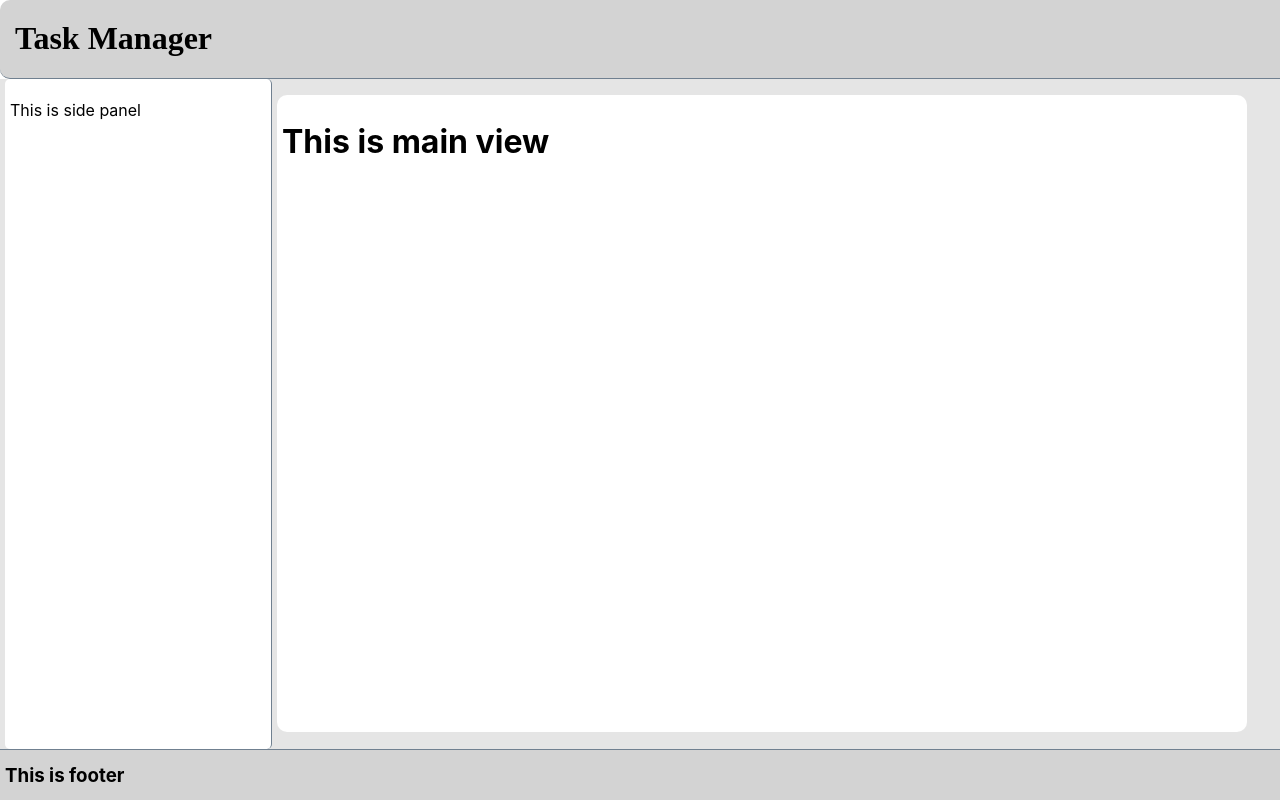
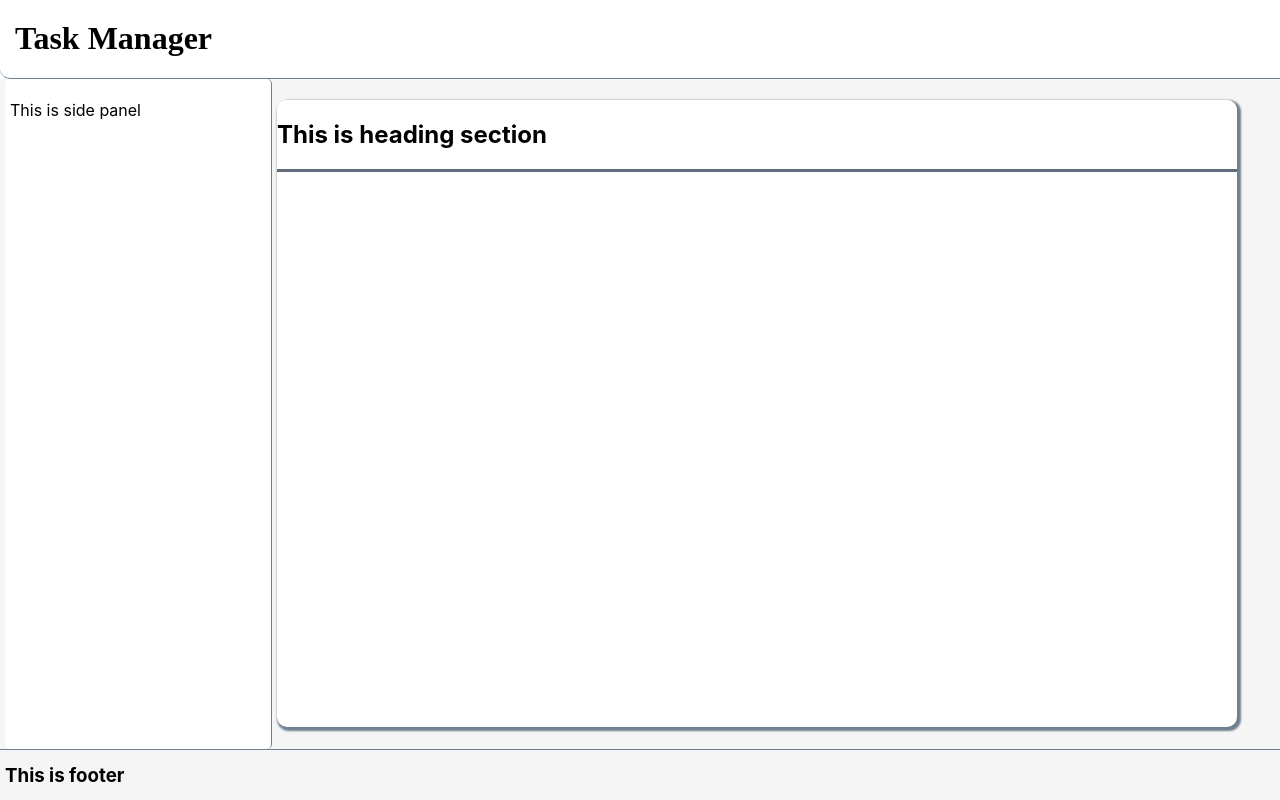
Before and after one commit to a-deep97/Task-manager, a React (Create React App) app in the folder task_manager_ui/: page /projects in a window 1280 px wide. Built offline with nearby package versions, Linux system fonts and the light colour scheme.

Commit message:
Added Borders ans shadows in components

```diff
--- a/task_manager_ui/src/static/css/content-view.css
+++ b/task_manager_ui/src/static/css/content-view.css
@@ -1,12 +1,21 @@
 .content-view{
-    background-color: var(--code1_color6);
+    background-color: var(--code1_color7);
     border-radius: 10px;
+    box-shadow: 2px 2px 2px 2px var(--code1_color3);
     display: inherit;
     flex-direction: column;
     align-items: flex-start;
-    padding: 5px;
     height: 95%;
     width: 75%;
     margin-right: 5px;
     margin-left: 5px;
 }
+#content-heading{
+    display: inherit;
+    background-color: var(--code1_color7);
+    border-top-right-radius: inherit;
+    border-top-left-radius: inherit;
+    border-bottom: 3px solid var(--code1_color2);
+    width: 100%;
+    align-items: center;
+}
--- a/task_manager_ui/src/static/css/footer.css
+++ b/task_manager_ui/src/static/css/footer.css
@@ -1,6 +1,6 @@
 .footer{
     display: inherit;
-    background-color: var(--code1_color4);
+    background-color: var(--code1_color6);
     border-top: 1px solid var(--code1_color3);
     align-items: center;
     width: 100%;
--- a/task_manager_ui/src/static/css/navbar.css
+++ b/task_manager_ui/src/static/css/navbar.css
@@ -1,5 +1,5 @@
 .top-navbar{
-    background-color: var(--code1_color4);
+    background-color: var(--code1_color7);
     border-bottom: 1px solid var(--code1_color3);
     border-radius: 10px;
     display: inherit;
--- a/task_manager_ui/src/static/css/side-panel.css
+++ b/task_manager_ui/src/static/css/side-panel.css
@@ -1,5 +1,5 @@
 .side-panel{
-    background-color: var(--code1_color6);
+    background-color: var(--code1_color7);
     border-right: 1px solid var(--code1_color3);
     border-radius: 5px;
     display: inherit;
--- a/task_manager_ui/src/static/css/variables.css
+++ b/task_manager_ui/src/static/css/variables.css
@@ -3,6 +3,7 @@
     --code1_color2: #5F6D7A;
     --code1_color3: #708090;
     --code1_color4: #D3D3D3;
-    --code1_color5: #E5E5E5;
-    --code1_color6: white;
+    --code1_color5: #F5F5F5;
+    --code1_color6: whitesmoke;
+    --code1_color7: white;
 }
--- a/task_manager_ui/src/static/js/components/content-view.js
+++ b/task_manager_ui/src/static/js/components/content-view.js
@@ -10,7 +10,9 @@ class ContentView extends Component{
     render(){
         return(
             <div className="content-view">
-                <h1>This is main view</h1>
+                <div id='content-heading'>
+                    <h2>This is heading section</h2>
+                </div>
             </div>
         );
     };
```
